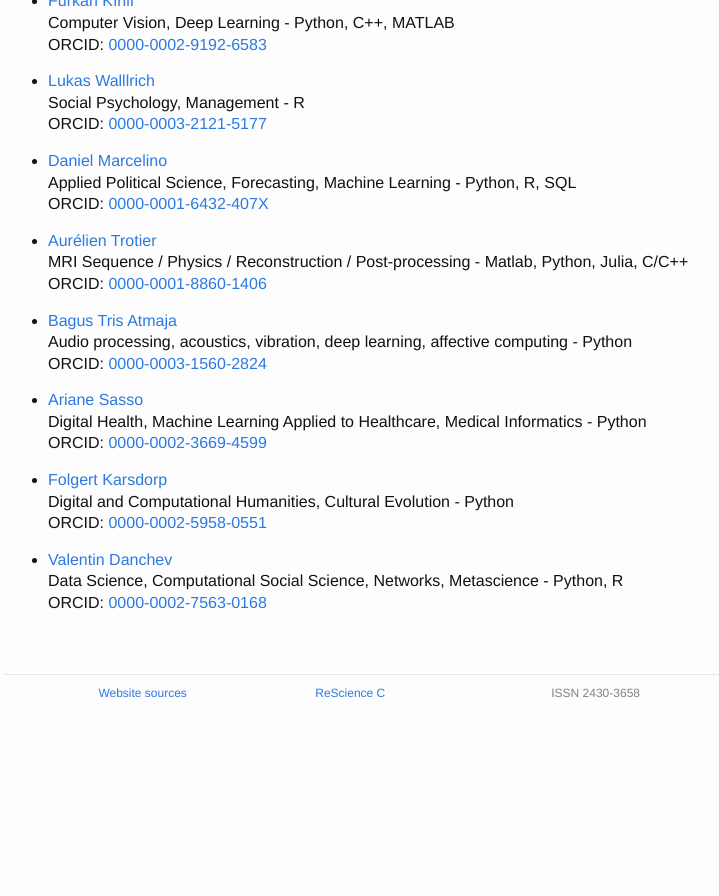
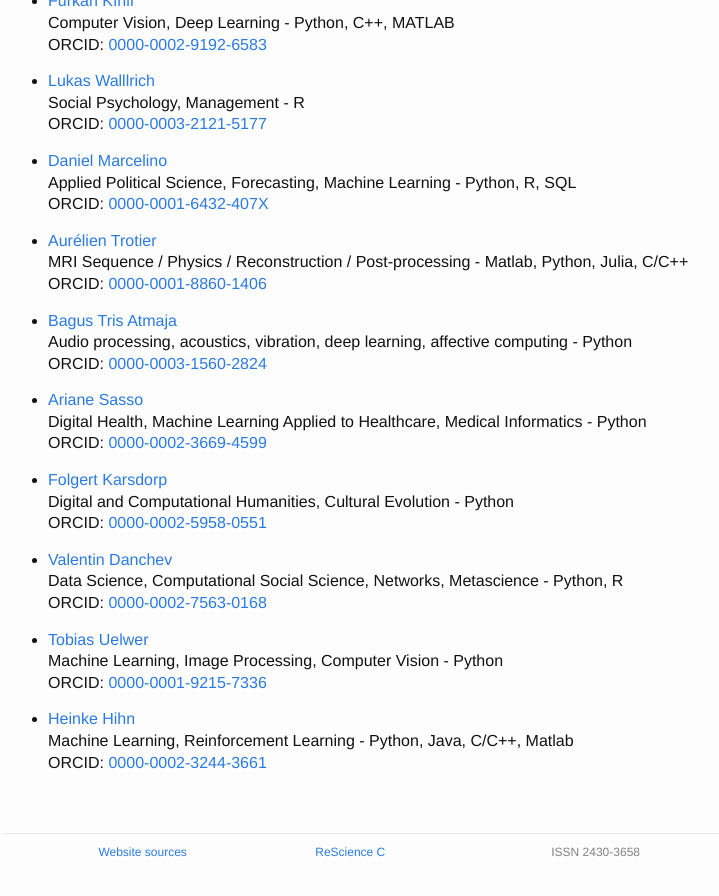
Before and after one commit to ReScience/rescience.github.io, a Jekyll site: the page built from 04-board.md, in a window 1280 px wide and 900 px high, scrolled down 12895 px. Shown: the top 896 px of the window, without its empty margins (252-971 px from the left). Built offline with Jekyll 4.4.1, drawn with Linux system fonts in a browser that asks for light colours; our own code applies the rules of GitHub Pages for plain Markdown files; before the commit the page ends 13636 px from its top, so only the background shows below that.

Commit message:
Added Tobias Uelwer and Heinke Hihn to the board (reviewers)

```diff
--- a/04-board.md
+++ b/04-board.md
@@ -695,3 +695,11 @@ ORCID: [0000-0002-8225-7517](https://orcid.org/0000-0002-8225-7517)
 * [Valentin Danchev](https://github.com/valdanchev)
   Data Science, Computational Social Science, Networks, Metascience - Python, R
   ORCID: [0000-0002-7563-0168](https://orcid.org/0000-0002-7563-0168)
+
+* [Tobias Uelwer](https://github.com/tuelwer)
+  Machine Learning, Image Processing, Computer Vision - Python
+  ORCID: [0000-0001-9215-7336](https://orcid.org/0000-0001-9215-7336)
+
+* [Heinke Hihn](https://github.com/hhihn)
+  Machine Learning, Reinforcement Learning - Python, Java, C/C++, Matlab
+  ORCID: [0000-0002-3244-3661](https://orcid.org/0000-0002-3244-3661)
```
